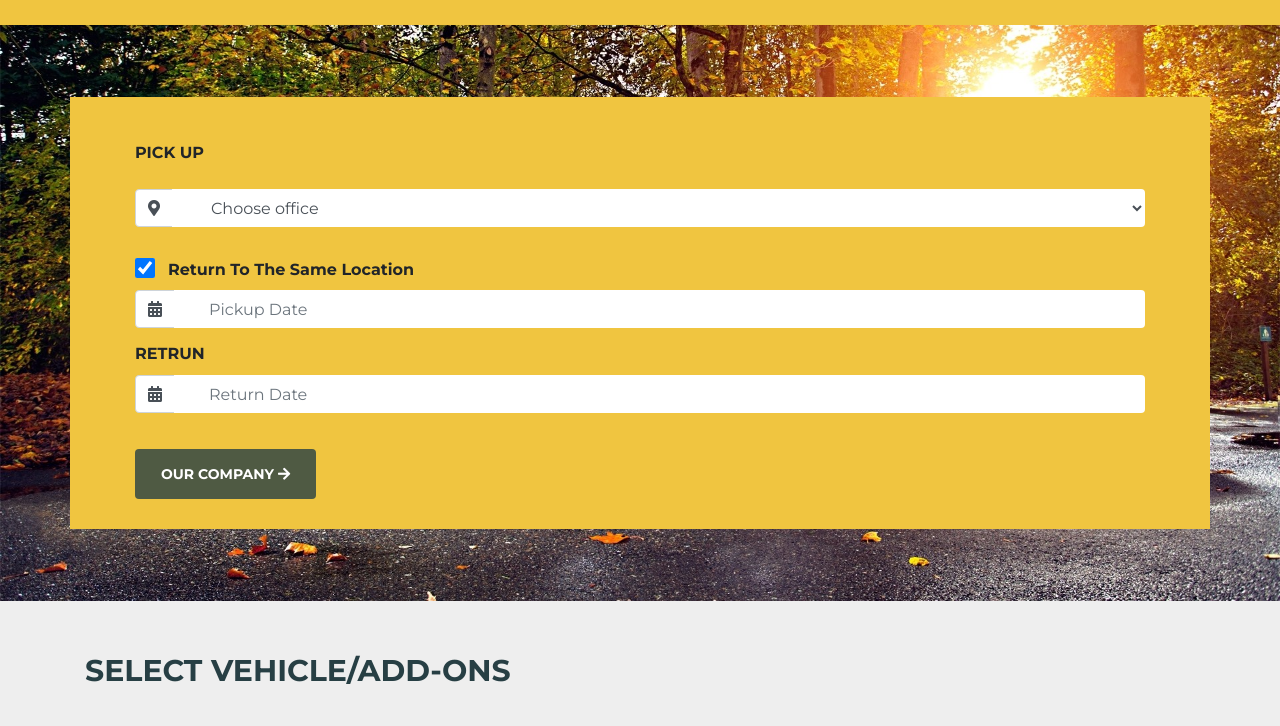
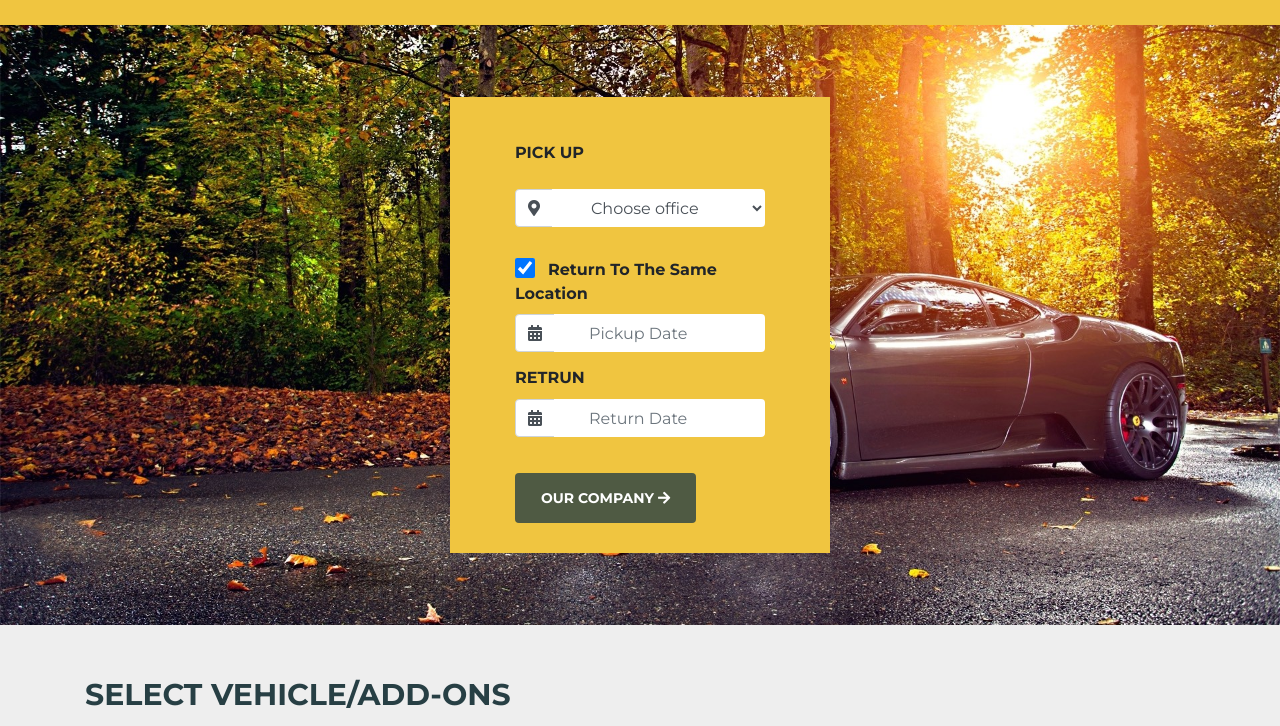
Before and after one commit to saruarnazmul/Maxo-Cabs, a plain HTML site: page reservation.html in a window 1280 px wide. Shown: the part 74-800 px from the top of the page. Drawn offline with nearby package versions, Linux system fonts and the light colour scheme.

Commit message:
Add files via upload

```diff
--- a/reservation.html
+++ b/reservation.html
@@ -79,7 +79,7 @@
 <section class="banner">
   <div class="container">
     <div class="row">
-      <div class=" col-lg-12 p_res col-md-12">
+      <div class=" col-lg-4 m-auto p_res col-md-12">
         <!-- card -->
   <div class="card card3">
 <article class="card-body mx-auto" style="max-width: auto;">
```
